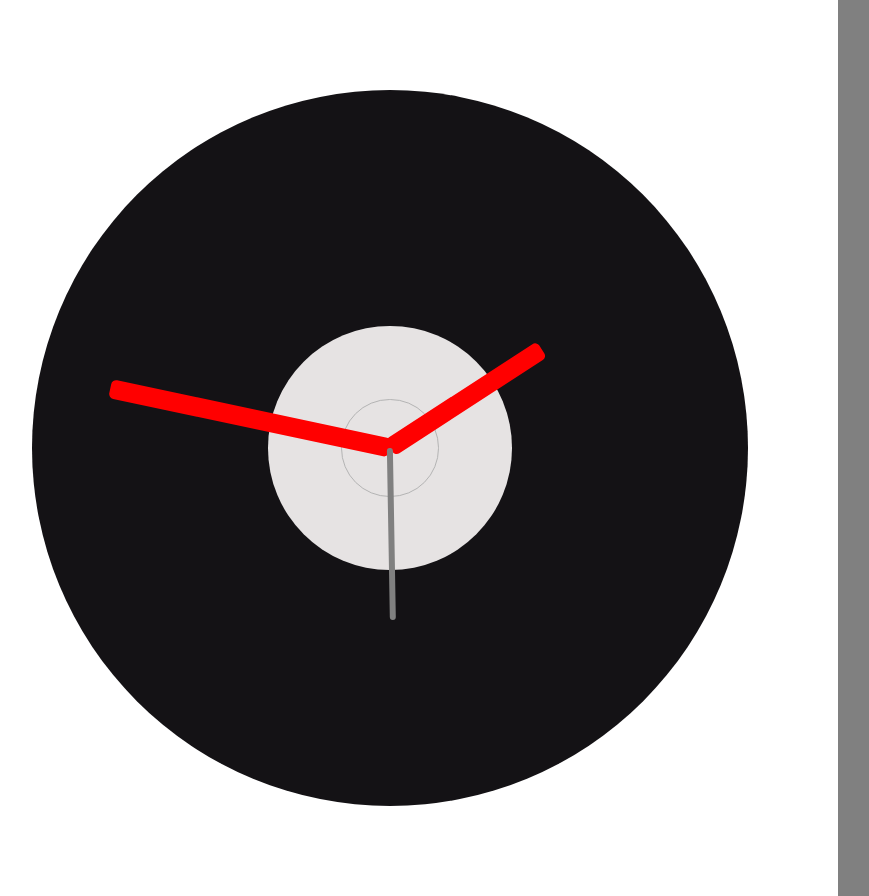
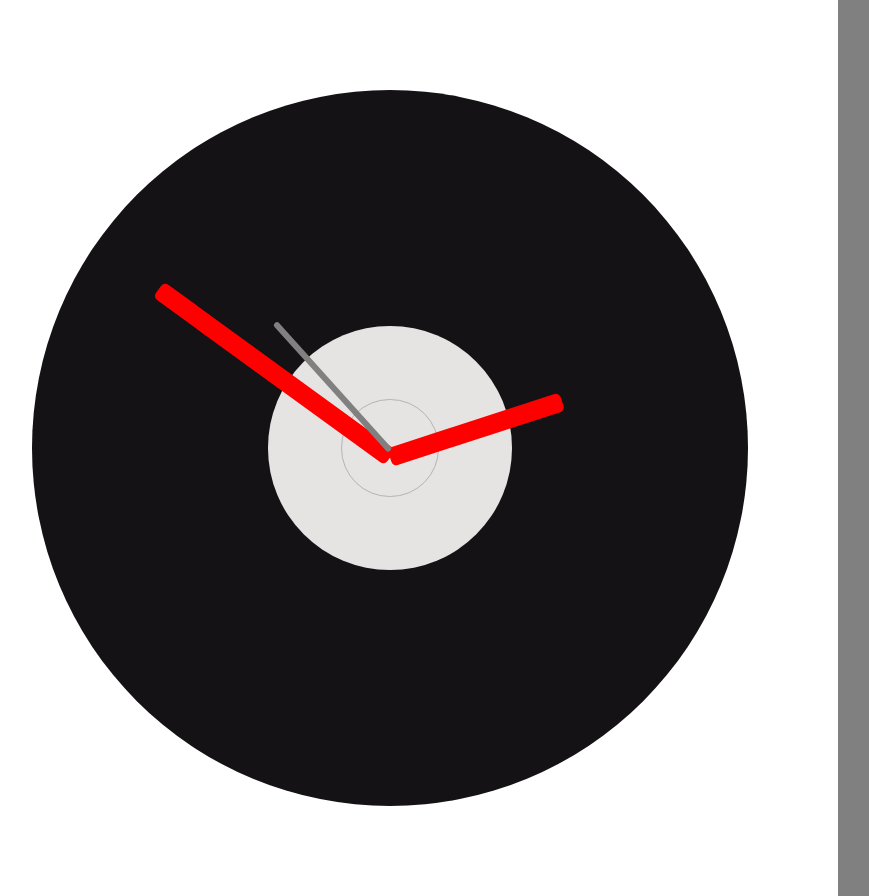
Before and after one commit to Poojavpatel/Javascript30-02-Clock, a plain HTML site: page index.html in a window 1280 px wide. Shown: the whole page, without its empty margins (58-927 px from the left). Drawn offline with Linux system fonts and the light colour scheme.

Commit message:
js date method and transforms done

```diff
--- a/script.js
+++ b/script.js
@@ -1,7 +1,23 @@
+/*jshint esversion: 6 */
+const secondHand = document.querySelector('.sec');
+const minuteHand = document.querySelector('.min');
+const hourHand = document.querySelector('.hour');
+
 function setDate() {
    const now = new Date();
-   console.log(now);
+   //console.log(now);
    const seconds = now.getSeconds();
-   console.log(seconds);
+   const minutes = now.getMinutes();
+   const hours = now.getHours();
+   console.log(` ${hours}hr ${minutes}min ${seconds}sec`);
+   // 0s is 0deg , 30s is 180deg , 60s is 360deg
+   const secondDegrees = ((seconds/60) * 360) - 90 ;
+   const minuteDegrees = ((minutes/60) * 360) - 90 ;
+   const hourDegrees = ((hours/60) * 360) - 90 ;
+   //console.log(secondDegrees);
+   secondHand.style.transform = `rotate(${secondDegrees}deg)` ;
+   minuteHand.style.transform = `rotate(${minuteDegrees}deg)` ;
+   hourHand.style.transform = `rotate(${hourDegrees}deg)` ;
+
 }
 setInterval(setDate,1000);
--- a/style.css
+++ b/style.css
@@ -61,23 +61,20 @@ body{
     position: absolute;
     top: 50%;
     left: 50%;
-    transform: translate(0%,-50%) rotate(327deg);
+    transform: translate(0%,-50%) rotate(-90deg);
     transform-origin: left;
     transition: all 0.05s cubic-bezier(0.1 ,2.7 ,0.58 ,1);
 }
 .hour{
     width: 190%;
     height: 20%;
-    transform: translate(0%,-50%) rotate(327deg);
 }
 .min{
     width: 300%;
     height: 20%;
-    transform: translate(0%,-50%) rotate(192deg);
 }
 .sec{
     width: 180%;
     height: 6%;
     background: grey;
-    transform: translate(0%,-50%) rotate(89deg);
 }
```
